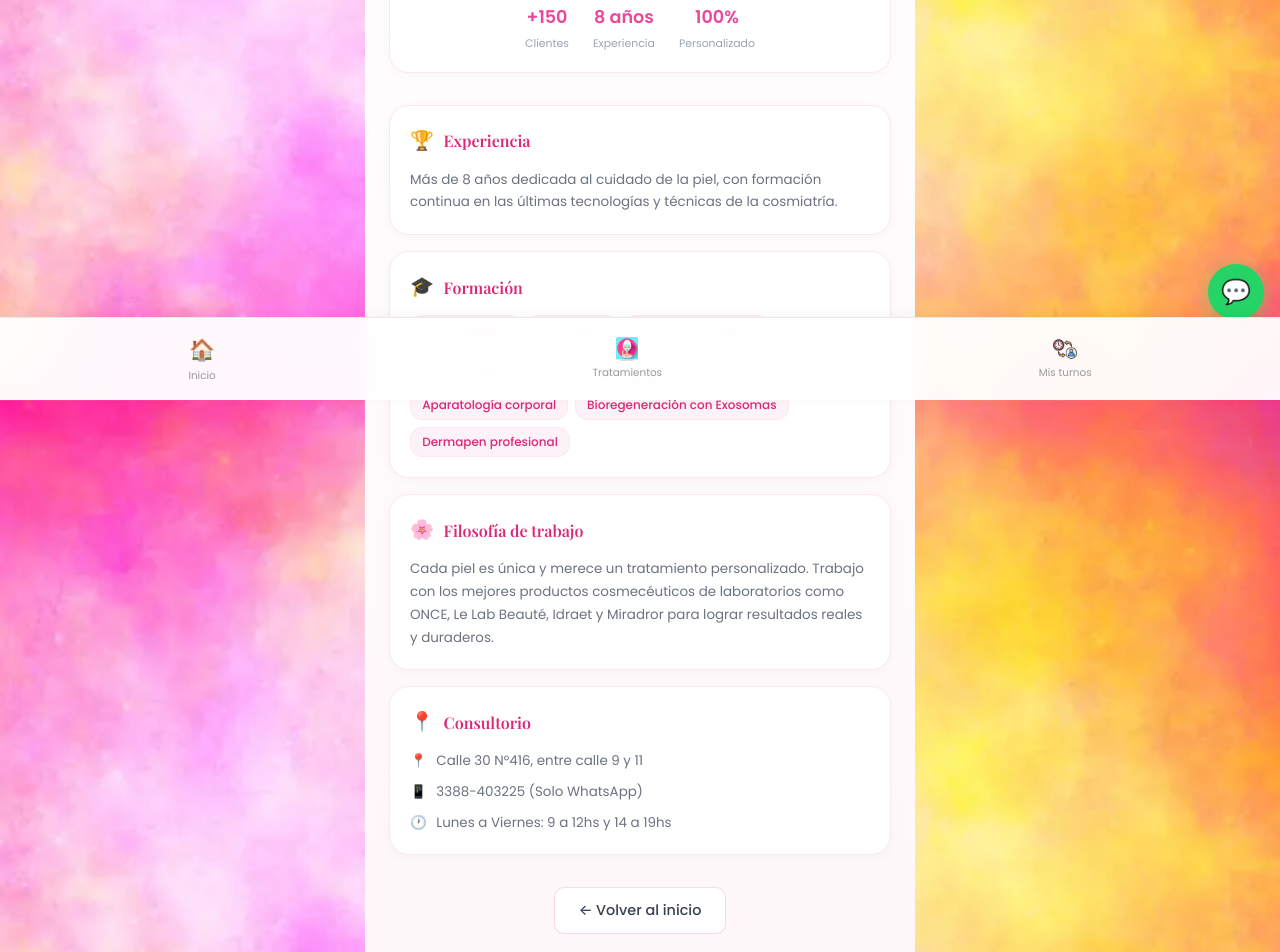
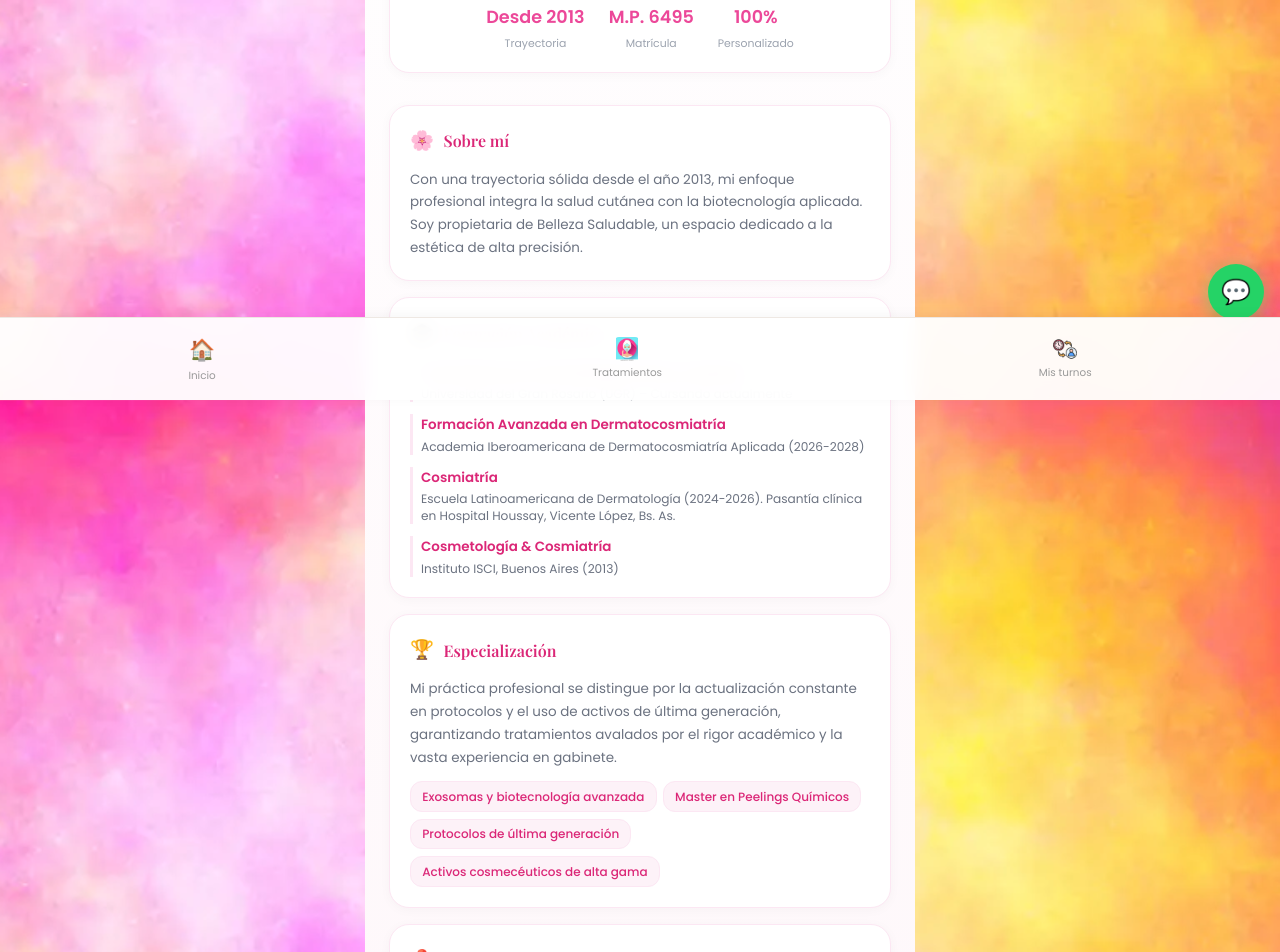
Before and after one commit to PameVillegas/belleza-saludable, a React (Vite) app in the folder frontend/: page /profesional in a window 1280 px wide. Shown: the part 400-1352 px from the top of the page. Built offline with nearby package versions, Linux system fonts and the light colour scheme.

Commit message:
Actualizar perfil profesional con info completa de Mariana: formacion academica, MP 6495, especializaciones

```diff
--- a/frontend/src/pages/Professional.jsx
+++ b/frontend/src/pages/Professional.jsx
@@ -4,20 +4,23 @@ function Professional() {
   const navigate = useNavigate();
 
   const stats = [
-    { icon: '👥', value: '+150', label: 'Clientes' },
-    { icon: '⏱', value: '8 años', label: 'Experiencia' },
+    { icon: '📅', value: 'Desde 2013', label: 'Trayectoria' },
+    { icon: '🎓', value: 'M.P. 6495', label: 'Matrícula' },
     { icon: '💎', value: '100%', label: 'Personalizado' },
   ];
 
   const formations = [
-    'Cosmetología',
-    'Cosmiatría',
-    'Dermatocosmiatría',
-    'Microneedling avanzado',
-    'Peelings químicos',
-    'Aparatología corporal',
-    'Bioregeneración con Exosomas',
-    'Dermapen profesional',
+    { title: 'Tecnicatura en Cosmetología Facial y Corporal', detail: 'Universidad del Gran Rosario (UGR) – Cursando actualmente' },
+    { title: 'Formación Avanzada en Dermatocosmiatría', detail: 'Academia Iberoamericana de Dermatocosmiatría Aplicada (2026-2028)' },
+    { title: 'Cosmiatría', detail: 'Escuela Latinoamericana de Dermatología (2024-2026). Pasantía clínica en Hospital Houssay, Vicente López, Bs. As.' },
+    { title: 'Cosmetología & Cosmiatría', detail: 'Instituto ISCI, Buenos Aires (2013)' },
+  ];
+
+  const specializations = [
+    'Exosomas y biotecnología avanzada',
+    'Master en Peelings Químicos',
+    'Protocolos de última generación',
+    'Activos cosmecéuticos de alta gama',
   ];
 
   return (
@@ -26,8 +29,8 @@ function Professional() {
       <div className="prof-header">
         <img src="/Mari2.png" alt="Mariana Farias" className="prof-photo" />
         <h2 className="prof-name">Mariana Farias</h2>
-        <p className="prof-specialty">Cosmetóloga · Cosmiatra · Dermatocosmiatría</p>
-        <p className="prof-matricula">MP 1234 · Certificada en Dermapen y Peelings Avanzados</p>
+        <p className="prof-specialty">Cosmiatría Clínica & Estética Avanzada</p>
+        <p className="prof-matricula">M.P. N° 6495 · Provincia de Buenos Aires</p>
       </div>
 
       {/* Estadísticas */}
@@ -41,14 +44,14 @@ function Professional() {
         ))}
       </div>
 
-      {/* Experiencia */}
+      {/* Sobre mí */}
       <div className="prof-section">
         <div className="prof-section-header">
-          <span className="prof-section-icon">🏆</span>
-          <h3 className="prof-section-title">Experiencia</h3>
+          <span className="prof-section-icon">🌸</span>
+          <h3 className="prof-section-title">Sobre mí</h3>
         </div>
         <p className="prof-section-text">
-          Más de 8 años dedicada al cuidado de la piel, con formación continua en las últimas tecnologías y técnicas de la cosmiatría.
+          Con una trayectoria sólida desde el año 2013, mi enfoque profesional integra la salud cutánea con la biotecnología aplicada. Soy propietaria de Belleza Saludable, un espacio dedicado a la estética de alta precisión.
         </p>
       </div>
 
@@ -56,24 +59,32 @@ function Professional() {
       <div className="prof-section">
         <div className="prof-section-header">
           <span className="prof-section-icon">🎓</span>
-          <h3 className="prof-section-title">Formación</h3>
+          <h3 className="prof-section-title">Formación Académica</h3>
         </div>
-        <div className="prof-formation-list">
+        <div style={{ display: 'flex', flexDirection: 'column', gap: '0.75rem' }}>
           {formations.map((f, i) => (
-            <span key={i} className="prof-formation-tag">{f}</span>
+            <div key={i} style={{ paddingLeft: '0.5rem', borderLeft: '3px solid #FCE7F3' }}>
+              <p style={{ fontSize: '0.84rem', fontWeight: 600, color: '#DB2777', marginBottom: '0.15rem' }}>{f.title}</p>
+              <p style={{ fontSize: '0.76rem', color: '#6B7280', lineHeight: '1.4' }}>{f.detail}</p>
+            </div>
           ))}
         </div>
       </div>
 
-      {/* Filosofía */}
+      {/* Especialización */}
       <div className="prof-section">
         <div className="prof-section-header">
-          <span className="prof-section-icon">🌸</span>
-          <h3 className="prof-section-title">Filosofía de trabajo</h3>
+          <span className="prof-section-icon">🏆</span>
+          <h3 className="prof-section-title">Especialización</h3>
         </div>
-        <p className="prof-section-text">
-          Cada piel es única y merece un tratamiento personalizado. Trabajo con los mejores productos cosmecéuticos de laboratorios como ONCE, Le Lab Beauté, Idraet y Miradror para lograr resultados reales y duraderos.
+        <p className="prof-section-text" style={{ marginBottom: '0.75rem' }}>
+          Mi práctica profesional se distingue por la actualización constante en protocolos y el uso de activos de última generación, garantizando tratamientos avalados por el rigor académico y la vasta experiencia en gabinete.
         </p>
+        <div className="prof-formation-list">
+          {specializations.map((s, i) => (
+            <span key={i} className="prof-formation-tag">{s}</span>
+          ))}
+        </div>
       </div>
 
       {/* Consultorio */}
```
